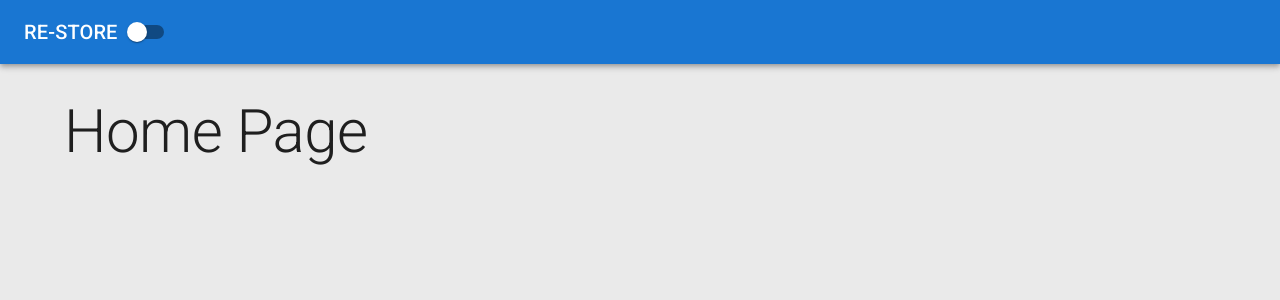
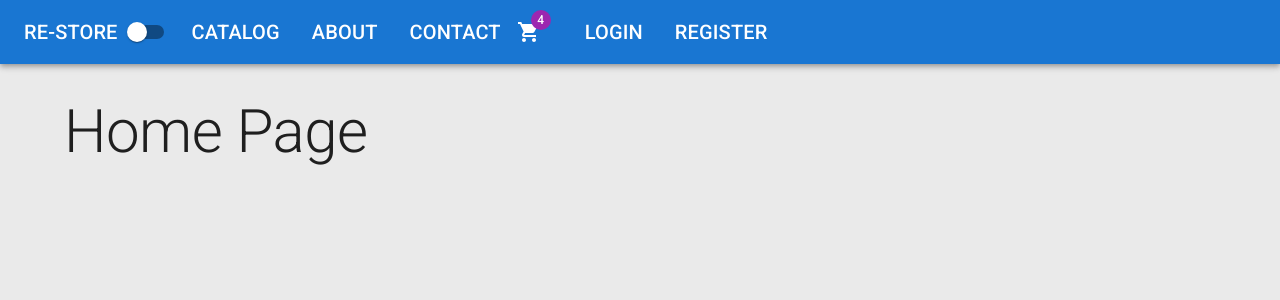
Before and after one commit to TanPham2808/EShopReact, a React (Vite) app in the folder Client/: page / in a window 1280 px wide. Shown: the top 300 px of the page. Built offline with nearby package versions, Linux system fonts and the light colour scheme.

Commit message:
Sử dụng NavLink

```diff
--- a/Client/src/app/layout/Header.tsx
+++ b/Client/src/app/layout/Header.tsx
@@ -1,4 +1,26 @@
-import { Box, AppBar, Toolbar, Typography, Switch } from "@mui/material";
+import { ShoppingCart } from "@mui/icons-material";
+import {
+  AppBar,
+  Toolbar,
+  Typography,
+  Switch,
+  List,
+  ListItem,
+  IconButton,
+  Badge,
+} from "@mui/material";
+import { Navigate, NavLink } from "react-router-dom";
+
+const midLinks = [
+  { title: "catalog", patch: "/catalog" },
+  { title: "about", patch: "/about" },
+  { title: "contact", patch: "/contact" },
+];
+
+const rightLinks = [
+  { title: "login", patch: "/login" },
+  { title: "register", patch: "/register" },
+];
 
 interface Props {
   darkMode: boolean;
@@ -7,14 +29,51 @@
 
 const Header = ({ darkMode, handleThemeChange }: Props) => {
   return (
-    <Box sx={{ flexGrow: 1 }}>
-      <AppBar position="static" sx={{ mb: 4 }}>
-        <Toolbar>
-          <Typography variant="h6">RE-STORE</Typography>
-          <Switch checked={darkMode} onChange={handleThemeChange} />
-        </Toolbar>
-      </AppBar>
-    </Box>
+    <AppBar position="static" sx={{ mb: 4 }}>
+      <Toolbar>
+        <Typography
+          variant="h6"
+          component={NavLink}
+          to="/"
+          sx={{ color: "inherit", textDecoration: "none" }}
+        >
+          RE-STORE
+        </Typography>
+        <Switch checked={darkMode} onChange={handleThemeChange} />
+
+        <List sx={{ display: "flex" }}>
+          {midLinks.map(({ title, patch }) => (
+            <ListItem
+              key={patch}
+              component={NavLink}
+              to={patch}
+              sx={{ color: "inherit", typography: "h6" }}
+            >
+              {title.toUpperCase()}
+            </ListItem>
+          ))}
+        </List>
+
+        <IconButton size="large" edge="start" color="inherit" sx={{ mr: 2 }}>
+          <Badge badgeContent="4" color="secondary">
+            <ShoppingCart />
+          </Badge>
+        </IconButton>
+
+        <List sx={{ display: "flex" }}>
+          {rightLinks.map(({ title, patch }) => (
+            <ListItem
+              key={patch}
+              component={NavLink}
+              to={patch}
+              sx={{ color: "inherit", typography: "h6" }}
+            >
+              {title.toUpperCase()}
+            </ListItem>
+          ))}
+        </List>
+      </Toolbar>
+    </AppBar>
   );
 };
 
```
